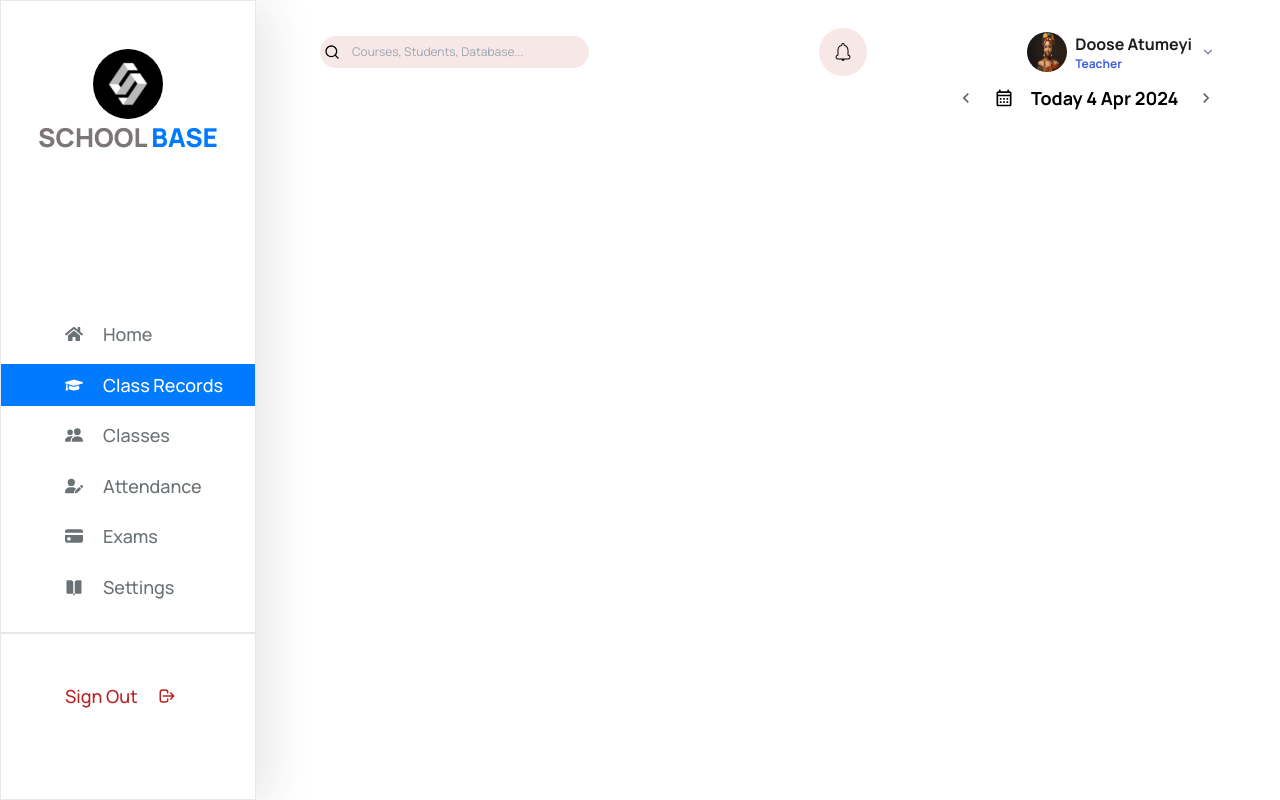
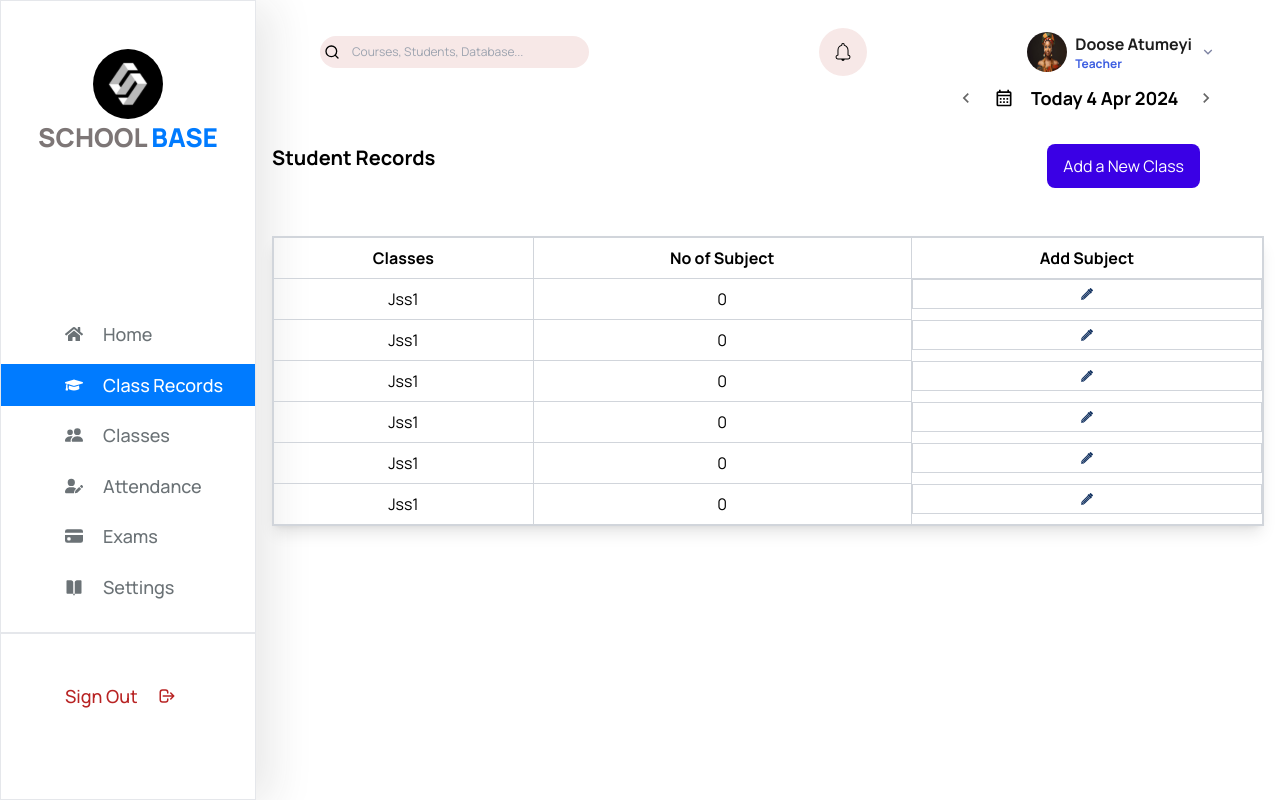
Before and after one commit to claire256/SchoolBaseProject, a React (Vite) app: page /teacher/dashboard/class-records in a window 1280 px wide. Built offline with nearby package versions, Linux system fonts and the light colour scheme.

Commit message:
created SchoolBase folders

```diff
--- a/src/assets/index.js
+++ b/src/assets/index.js
@@ -59,6 +59,7 @@ import colleaguesDiscussing from "../assets/images/colleaguesdiscussing.svg";
 import Arrowdown from "../assets/images/Arrowdown.svg";
 import imageicon from "../assets/images/imageicon.svg";
 import Manlearning from "../assets/images/Manlearning.svg";
+import vectorImage from "../assets/images/vectorImage.svg";
 
 export {
   schoolbaseLogo,
@@ -122,4 +123,5 @@ export {
   Arrowdown,
   imageicon,
   Manlearning,
+  vectorImage,
 };
--- a/src/components/teachers-dashboard/ClassRecords.jsx
+++ b/src/components/teachers-dashboard/ClassRecords.jsx
@@ -2,9 +2,22 @@ import React, { useState } from "react";
 import Sidebar from "./Sidebar";
 import Header from "./Header";
 import { FaBars, FaTimes } from "react-icons/fa";
+import { vectorImage } from "../../assets";
+
 
 const ClassRecords = () => {
   const [isOpen, setIsOpen] = useState(false);
+
+  {/*student data array*/ }
+  const studentData = [
+    { Classes: "Jss1", "No of Subject": 0, "Add Subject": vectorImage },
+    { Classes: "Jss1", "No of Subject": 0, "Add Subject": vectorImage },
+    { Classes: "Jss1", "No of Subject": 0, "Add Subject": vectorImage },
+    { Classes: "Jss1", "No of Subject": 0, "Add Subject": vectorImage },
+    { Classes: "Jss1", "No of Subject": 0, "Add Subject": vectorImage },
+    { Classes: "Jss1", "No of Subject": 0, "Add Subject": vectorImage },
+  ];
+
   return (
     <div className="flex flex-row h-screen">
       <Sidebar isOpen={isOpen} />
@@ -25,6 +38,33 @@ const ClassRecords = () => {
             )}
           </div>
         </div>
+
+        {/* Student Record Table */}
+        <main className="mt-8 px-4">
+          <div className="flex justify-between mr-4 sm:mr-16">
+            <h1 className="text-xl font-bold mb-4">Student Records</h1>
+            <button className="text-20 text-white font-manrope bg-buttonPrimary hover:bg-blue-500 py-2 px-4 rounded-lg">Add a New Class</button>
+          </div>
+          <table className="w-full border-collapse border-2 border-gray-300 shadow-lg mt-12 sm:mt-8 md:mt-12 px-12 sm:px-8 md:px-12">
+            <thead>
+              <tr>
+                <th className="border border-gray-300 px-4 py-2">Classes</th>
+                <th className="border border-gray-300 px-4 py-2">No of Subject</th>
+                <th className="border border-gray-300 px-4 py-2">Add Subject</th>
+              </tr>
+            </thead>
+            <tbody>
+              {studentData.map((student) => (
+                <tr key={student.classes}>
+                  <td className="border border-gray-300 px-4 py-2 text-center align-middle">{student.Classes}</td>
+                  <td className="border border-gray-300 px-4 py-2 text-center align-middle">{student["No of Subject"]}</td>
+                  <td className="border border-gray-300 px-4 py-2 flex items-center justify-center ">
+                    <img src={student["Add Subject"]} alt="Vector Image" className="h-3 w-4 " /></td>
+                </tr>
+              ))}
+            </tbody>
+          </table>
+        </main>
       </div>
     </div>
   );
--- a/tailwind.config.js
+++ b/tailwind.config.js
@@ -12,6 +12,7 @@ module.exports = {
         blue1: "#F9FAFF",
         pink: "#FFF3F3",
         signUpBg: "#DEE3F9",
+        buttonPrimary: "#3A00E5",
       },
 
       fontFamily: {
```
Also changed, not shown: src/assets/images/vectorImage.svg (added).
